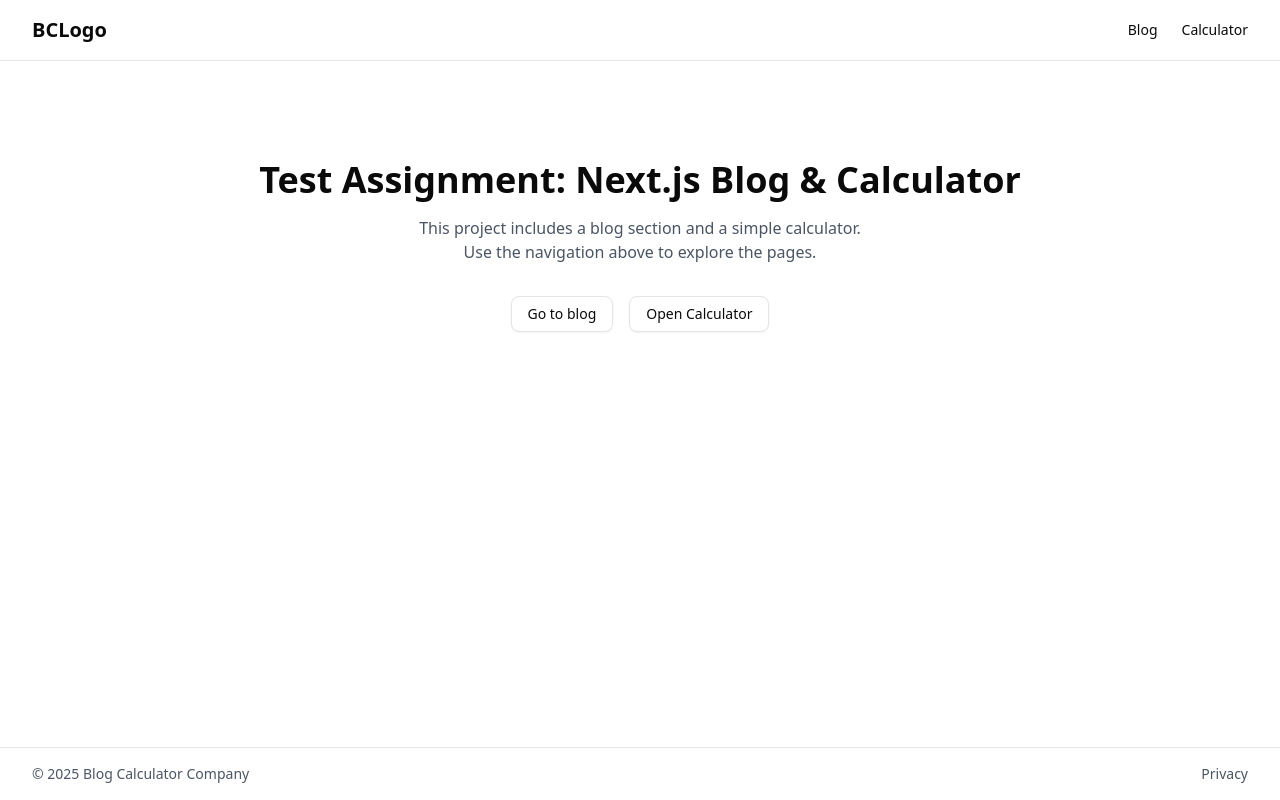
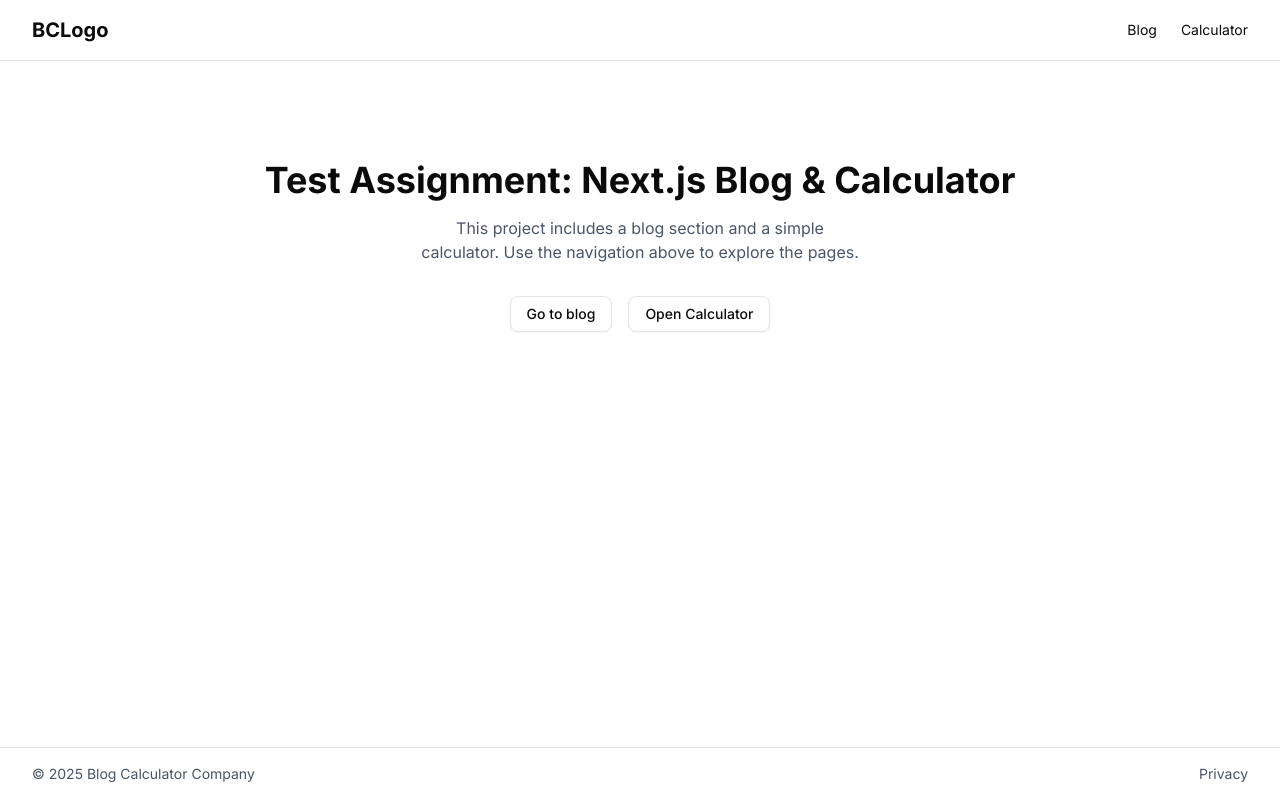
Before and after one commit to Myakizh/next-blog-calculator, a Next.js app: page / in a window 1280 px wide. Built offline with nearby package versions, Linux system fonts and the light colour scheme.

Commit message:
update font + remove second main

```diff
--- a/app/layout.tsx
+++ b/app/layout.tsx
@@ -3,6 +3,13 @@ import "./globals.css";
 
 import Header from "@/components/header";
 import Footer from "@/components/footer";
+
+import { Inter } from "next/font/google";
+
+const inter = Inter({
+  subsets: ["latin"],
+  display: "swap",
+});
 
 export const metadata: Metadata = {
   title: "Next Blog Calculator",
@@ -15,7 +22,7 @@ export default function RootLayout({
   children: React.ReactNode;
 }) {
   return (
-    <html lang="en">
+    <html lang="en" className={inter.className}>
       <body className="min-h-screen flex flex-col">
         <Header />
 
--- a/app/page.tsx
+++ b/app/page.tsx
@@ -3,7 +3,7 @@ import Link from "next/link";
 
 export default function HomePage() {
   return (
-    <main className="flex flex-col items-center justify-center py-20 text-center">
+    <div className="flex flex-col items-center justify-center py-20 text-center">
       <h1 className="text-4xl font-bold mb-4">
         Test Assignment: Next.js Blog & Calculator
       </h1>
@@ -31,6 +31,6 @@ export default function HomePage() {
           </Link>
         </Button>
       </div>
-    </main>
+    </div>
   );
 }
--- a/package.json
+++ b/package.json
@@ -11,6 +11,7 @@
   "dependencies": {
     "@radix-ui/react-separator": "^1.1.8",
     "@radix-ui/react-slot": "^1.2.4",
+    "@tailwindcss/typography": "^0.5.19",
     "class-variance-authority": "^0.7.1",
     "clsx": "^2.1.1",
     "lucide-react": "^0.553.0",
```
Also changed, not shown: 1 other file (tests, documents, lock files or other folders).
